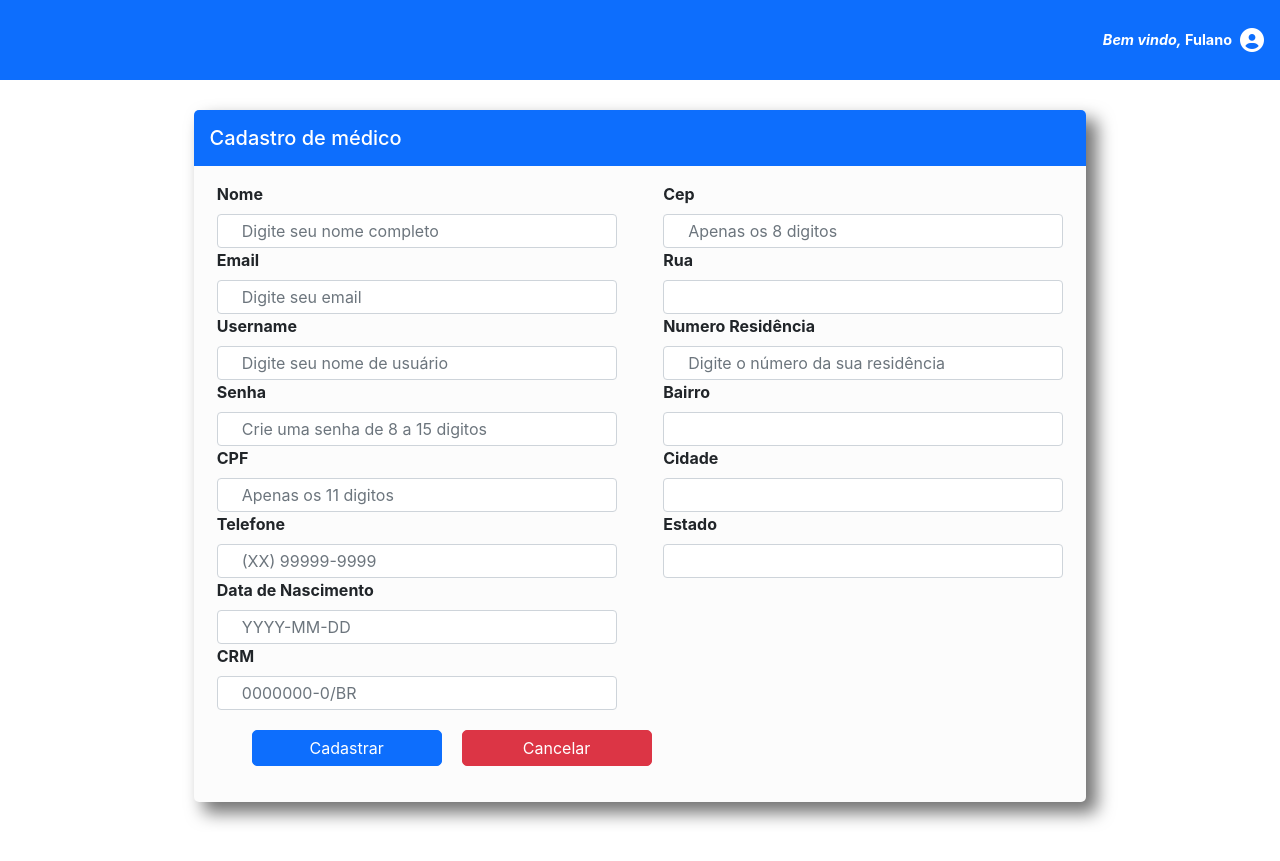
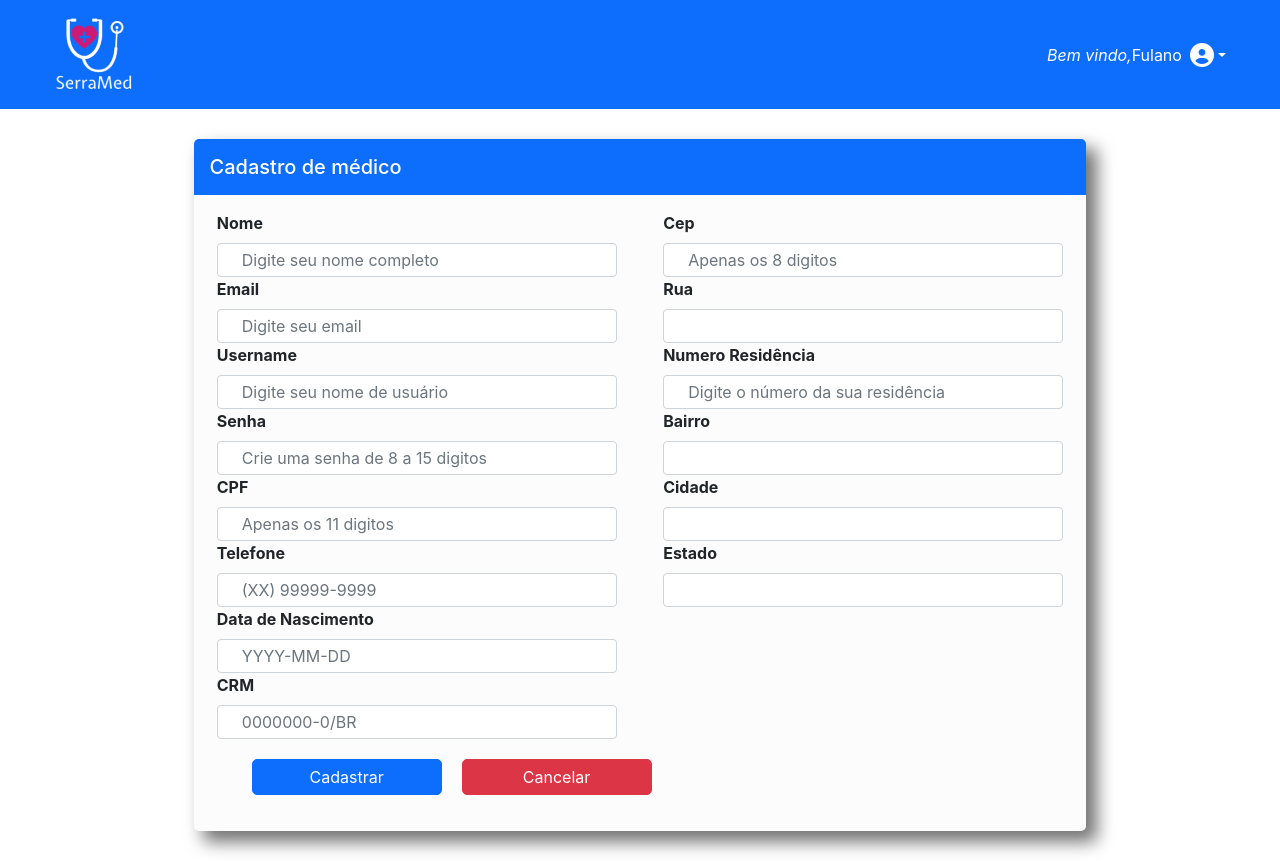
Before and after one commit to marlonemmerich/projeto-final-serratec-frontend, a React (Create React App) app: page /cadastro-medico in a window 1280 px wide. Before the commit the page ends 832 px from the top, so only its background shows below. Built offline with nearby package versions, Linux system fonts and the light colour scheme.

Commit message:
Ajustes header

```diff
--- a/src/components/Header/index.jsx
+++ b/src/components/Header/index.jsx
@@ -1,13 +1,36 @@
-import './style.css';
+import logo from "../../assets/images/logo.png";
+
+import "./style.css";
 
 function Header() {
   return (
-    <header className="p-3 mb-2 bg-primary text-white">
-      <p><em>Bem vindo,</em> Fulano</p>
-      <i className="fas fa-user-circle iconeUsuario"></i>
+    <header className="py-3 px-5 mb-2 bg-primary text-white">
+      <img src={logo} alt="Logo SerraMed" />
+      <div className="usuario">
+
+        <div className="dropdown usuario">
+          <button
+            className="dropdown-toggle"
+            type="button"
+            id="dropdownMenuButton1"
+            data-bs-toggle="dropdown"
+            aria-expanded="false"
+          >
+            <em>Bem vindo,</em>  Fulano
+            <i className="fas fa-user-circle iconeUsuario"></i>
+          </button>
+          <ul className="dropdown-menu" aria-labelledby="dropdownMenuButton1">
+            <li>
+              <button className="dropdown-item d-flex justify-content-start">
+                <i class="fas fa-sign-out-alt text-danger"></i>
+                <span className="ms-2 text-danger">Sair</span>
+              </button>
+            </li>
+          </ul>
+        </div>
+      </div>
     </header>
-
-  )
+  );
 }
 
 export default Header;
--- a/src/components/Header/style.css
+++ b/src/components/Header/style.css
@@ -1,9 +1,32 @@
 header {
     width: 100%;
-    height: 10vh;
+    min-height: 10vh;
+    display: flex;
+    justify-content: space-between;
+    align-items: center;
+    padding: 3rem auto;
+}
+
+.usuario {
     display: flex;
     justify-content: flex-end;
     align-items: center;
+    width: 250px;
+}
+
+.usuario button {
+    background-color: transparent;
+    border: none;
+    display: flex;
+    justify-content: center;
+    align-items: center;
+    color: #fff;
+
+}
+
+.dropdown-menu {
+    padding: 0;
+    transform: translate(90px, 35px)!important;
 }
 
 p {
--- a/src/pages/CadastroColaborador/index.jsx
+++ b/src/pages/CadastroColaborador/index.jsx
@@ -65,7 +65,7 @@ function CadastroColaborador() {
     };
 
     axios
-      .post("cliente", usuario)
+      .post("http://localhost:8080/api/usuarios", usuario)
       .then((response) => {
         //localStorage.setItem("token", response.data.access_token);
         alert(`Usuário ${nome} cadastrado com sucesso!`);
@@ -168,7 +168,6 @@ function CadastroColaborador() {
                 <label className="mb-2">Data de Nascimento</label>
                 <input
                   className="form-control py-1 px-4"
-                  required
                   type="data"
                   value={dataNascimento}
                   onChange={(evento) => setDataNascimento(evento.target.value)}
@@ -181,7 +180,6 @@ function CadastroColaborador() {
                 <label className="mb-2">Cep</label>
                 <input
                   className="form-control py-1 px-4"
-                  required
                   type="number"
                   value={cep}
                   onBlur={obterCep}
@@ -193,7 +191,7 @@ function CadastroColaborador() {
                 <label className="mb-2">Rua</label>
                 <input
                   className="form-control py-1 px-4"
-                  required
+
                   type="text"
                   value={rua}
                   onChange={(evento) => setRua(evento.target.value)}
@@ -203,7 +201,7 @@ function CadastroColaborador() {
                 <label className="mb-2">Numero Residência</label>
                 <input
                   className="form-control py-1 px-4"
-                  required
+
                   type="number"
                   value={numero}
                   onChange={(evento) => setNumero(evento.target.value)}
@@ -214,7 +212,7 @@ function CadastroColaborador() {
                 <label className="mb-2">Bairro</label>
                 <input
                   className="form-control py-1 px-4"
-                  required
+
                   type="text"
                   value={bairro}
                   onChange={(evento) => setBairro(evento.target.value)}
@@ -224,7 +222,7 @@ function CadastroColaborador() {
                 <label className="mb-2">Cidade</label>
                 <input
                   className="form-control py-1 px-4"
-                  required
+
                   type="text"
                   value={cidade}
                   onChange={(evento) => setCidade(evento.target.value)}
@@ -234,7 +232,7 @@ function CadastroColaborador() {
                 <label className="mb-2">Estado</label>
                 <input
                   className="form-control py-1 px-4"
-                  required
+
                   type="text"
                   value={estado}
                   onChange={(evento) => setEstado(evento.target.value)}
--- a/src/pages/CadastroMaster/index.jsx
+++ b/src/pages/CadastroMaster/index.jsx
@@ -65,7 +65,7 @@ function CadastroMaster() {
     };
 
     axios
-      .post("cliente", usuario)
+      .post("http://localhost:8080/api/usuarios", usuario)
       .then((response) => {
         //localStorage.setItem("token", response.data.access_token);
         alert(`Usuário ${nome} cadastrado com sucesso!`);
@@ -93,7 +93,7 @@ function CadastroMaster() {
     <div className="container">
         <form className="formCadastro" onSubmit={efetuarCadastro}>
           <div className="header mb-3 bg-primary text-white">
-            <h5 className="mb-0">Cadastro de colaborador</h5>
+            <h5 className="mb-0">Cadastro de usuário master</h5>
           </div>
           <div className=" d-flex flex-row flex-wrap justify-content-around">
             <div className="cadastro1">
@@ -168,7 +168,7 @@ function CadastroMaster() {
                 <label className="mb-2">Data de Nascimento</label>
                 <input
                   className="form-control py-1 px-4"
-                  required
+
                   type="data"
                   value={dataNascimento}
                   onChange={(evento) => setDataNascimento(evento.target.value)}
@@ -181,7 +181,7 @@ function CadastroMaster() {
                 <label className="mb-2">Cep</label>
                 <input
                   className="form-control py-1 px-4"
-                  required
+
                   type="number"
                   value={cep}
                   onBlur={obterCep}
@@ -193,7 +193,7 @@ function CadastroMaster() {
                 <label className="mb-2">Rua</label>
                 <input
                   className="form-control py-1 px-4"
-                  required
+
                   type="text"
                   value={rua}
                   onChange={(evento) => setRua(evento.target.value)}
@@ -203,7 +203,7 @@ function CadastroMaster() {
                 <label className="mb-2">Numero Residência</label>
                 <input
                   className="form-control py-1 px-4"
-                  required
+
                   type="number"
                   value={numero}
                   onChange={(evento) => setNumero(evento.target.value)}
@@ -214,7 +214,7 @@ function CadastroMaster() {
                 <label className="mb-2">Bairro</label>
                 <input
                   className="form-control py-1 px-4"
-                  required
+
                   type="text"
                   value={bairro}
                   onChange={(evento) => setBairro(evento.target.value)}
@@ -224,7 +224,7 @@ function CadastroMaster() {
                 <label className="mb-2">Cidade</label>
                 <input
                   className="form-control py-1 px-4"
-                  required
+
                   type="text"
                   value={cidade}
                   onChange={(evento) => setCidade(evento.target.value)}
@@ -234,7 +234,7 @@ function CadastroMaster() {
                 <label className="mb-2">Estado</label>
                 <input
                   className="form-control py-1 px-4"
-                  required
+
                   type="text"
                   value={estado}
                   onChange={(evento) => setEstado(evento.target.value)}
--- a/src/pages/Login/index.jsx
+++ b/src/pages/Login/index.jsx
@@ -1,8 +1,8 @@
 import axios from "axios";
 import { useState } from "react";
 import { useHistory } from "react-router-dom";
-import bgLogin from "../../assets/images/bg-login.png";
 import MensagemErro from "./MensagemErro";
+import logo from '../../assets/images/logoLogin.png';
 
 import "./style.css";
 
@@ -23,7 +23,7 @@ function Login() {
         senha: senha
     }
 
-    axios.post('http://localhost:8080/login', usuario)
+    axios.post('http://localhost:8080/api/login', usuario)
         .then((response) => {
             localStorage.setItem("id", response.data.usuario.id);
             localStorage.setItem("token", response.data.token);
@@ -31,7 +31,7 @@ function Login() {
                 "userName",
                 response.data.usuario.userName
             );
-            history.push("/home");
+            history.push("/cadastro");
         })
         .catch(error => {
             console.error(error)
@@ -43,8 +43,9 @@ function Login() {
   }
 
   return (
-    <div className="main" style={{ backgroundImage: `url(${bgLogin})` }}>
+    <div className="main">
       <form className="boxLogin" onSubmit={logar}>
+        <img src={logo} alt="Logo SerraMed" />
         <h3>Login</h3>
         <input
           type="text"
--- a/src/pages/Login/style.css
+++ b/src/pages/Login/style.css
@@ -4,10 +4,15 @@
     display: flex;
     justify-content: center;
     align-items: center;
+    background-image: url('../../assets/images/bg-login.png');
+    background-size: cover;
+    background-position: top center;
+    background-attachment: fixed;
+    background-repeat: no-repeat;
 }
 
 .boxLogin {
-    height: 500px;
+    min-height: 500px;
     width: 450px;
     background-color: rgba(255, 255, 255, 0.9);
     border-radius: 5px;
@@ -21,7 +26,7 @@
 }
 
 .boxLogin h3 {
-    margin: 3.5rem auto;
+    margin: 2rem auto;
 }
 
 .boxLogin input {
```
Also changed, not shown: src/assets/images/logo.png (added), src/assets/images/logoLogin.png (added).
